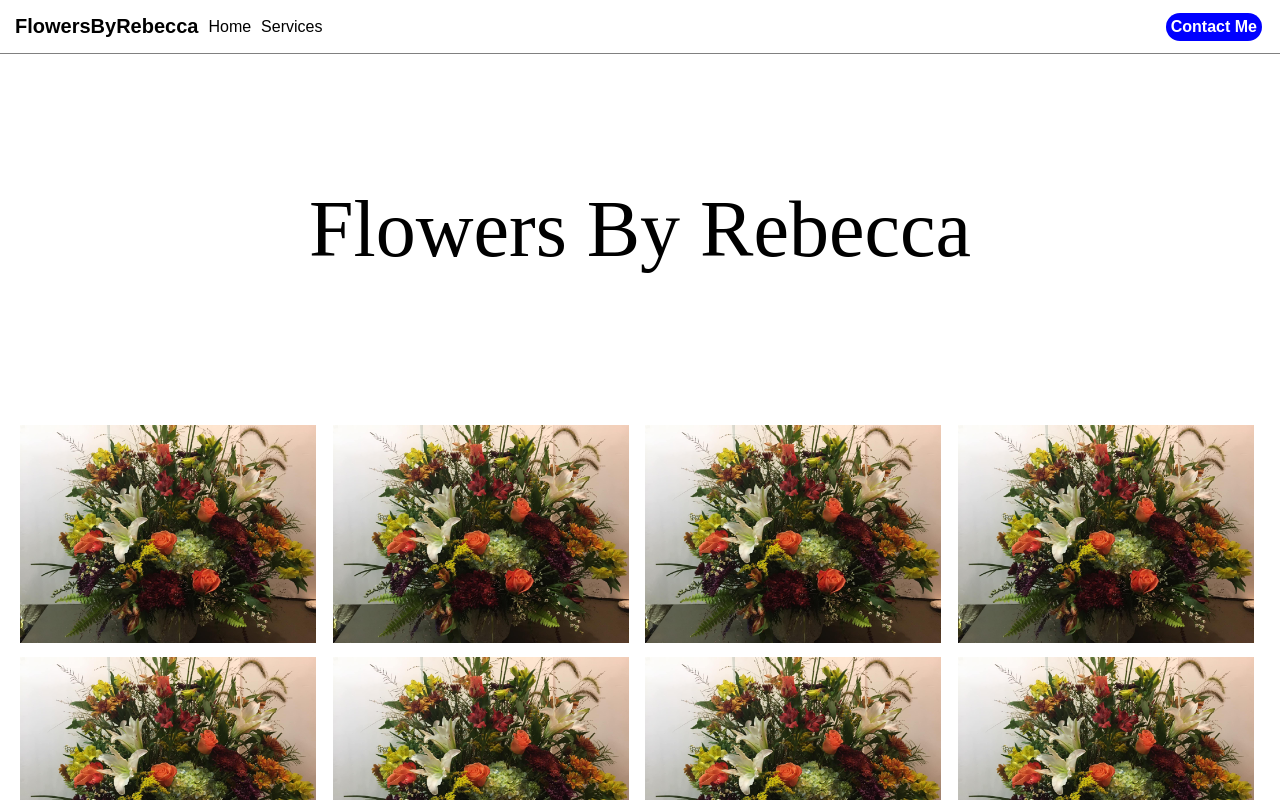
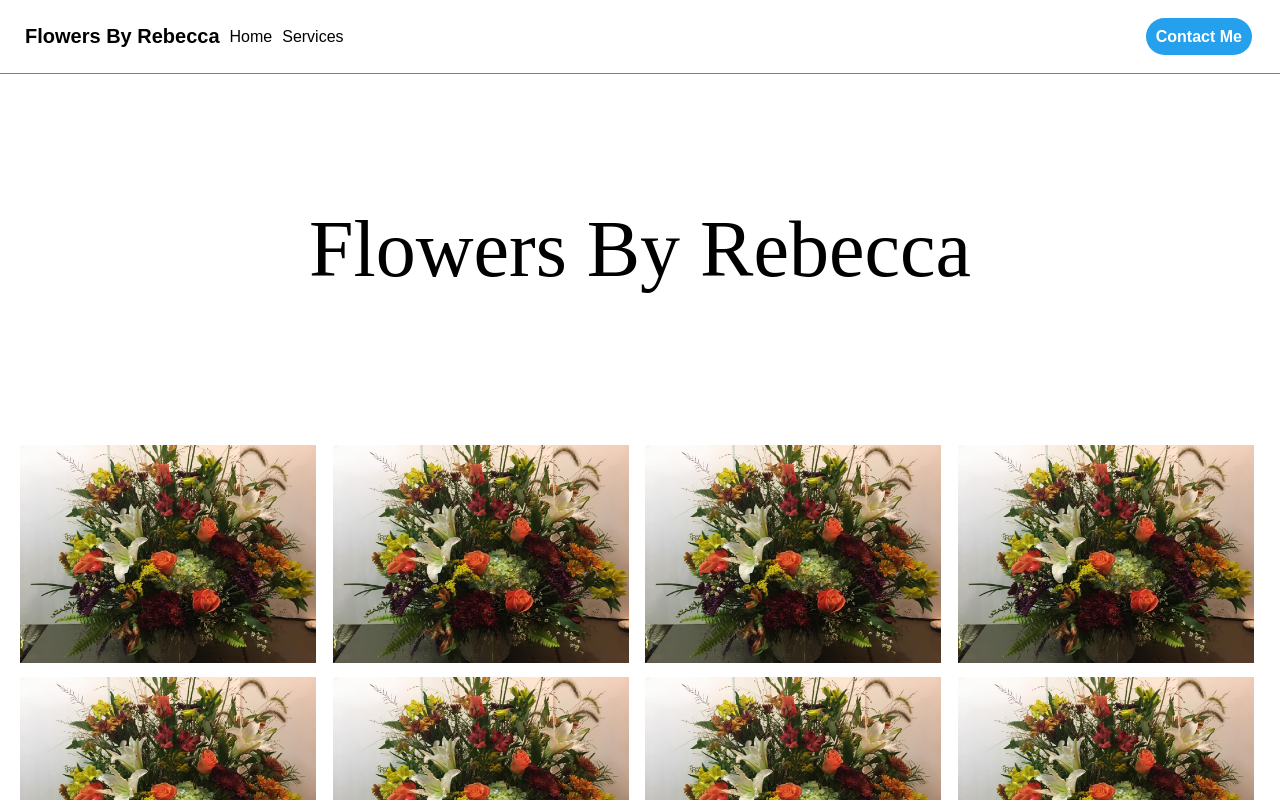
Before and after one commit to AlexOcegueda/FlowersByRebecca, a React (Create React App) app: page / in a window 1280 px wide. Shown: the top 800 px of the page. Built offline with nearby package versions, Linux system fonts and the light colour scheme; a web font is replaced by a local one.

Commit message:
Adjusted links to each item

```diff
--- a/src/components/NavBar/NavBar.js
+++ b/src/components/NavBar/NavBar.js
@@ -6,12 +6,12 @@ export default function NavBar() {
         <>
             <Nav>
                 <LeftNav>
-                    <WebsiteName>FlowersByRebecca</WebsiteName>
-                    <NavItem>Home</NavItem>
-                    <NavItem>Services</NavItem>
+                    <WebsiteName>Flowers By Rebecca</WebsiteName>
+                    <NavItem to="/">Home</NavItem>
+                    <NavItem to="/Services">Services</NavItem>
                 </LeftNav>
                 <RightNav>
-                    <Contact>Contact Me</Contact>
+                    <Contact to="/Contact">Contact Me</Contact>
                 </RightNav>
             </Nav>
         </>
--- a/src/components/NavBar/NavBarStyle.js
+++ b/src/components/NavBar/NavBarStyle.js
@@ -1,11 +1,12 @@
 import styled from 'styled-components';
+import {Link} from 'react-router-dom';
 
 export const Nav = styled.nav`
     display: flex;
     justify-content: space-between;
     align-items: center;
     border-bottom: 1px solid gray;
-    padding: 10px;
+    padding: 20px;
 
     @media (max-width: 400px){
         display: flex;
@@ -32,10 +33,12 @@ export const WebsiteName = styled.p`
     }
 `;
 
-export const NavItem = styled.p`
+export const NavItem = styled(Link)`
     align-self: center;
     padding: 5px;
     font-weight: 400;
+    text-decoration: none;
+    color: black;
 
     :hover {
         cursor: pointer;
@@ -48,14 +51,15 @@ export const NavItem = styled.p`
     }
 `;
 
-export const Contact = styled.p`
+export const Contact = styled(Link)`
     align-self: center;
-    padding: 5px;
-    background-color: blue;
+    padding: 10px;
+    background-color: rgb(36, 160, 237);
     border-radius: 2rem;
     margin-right: 8px;
     color: white;
     font-weight: 600;
+    text-decoration: none;
 
     :hover {
         background-color: lightblue;
```
